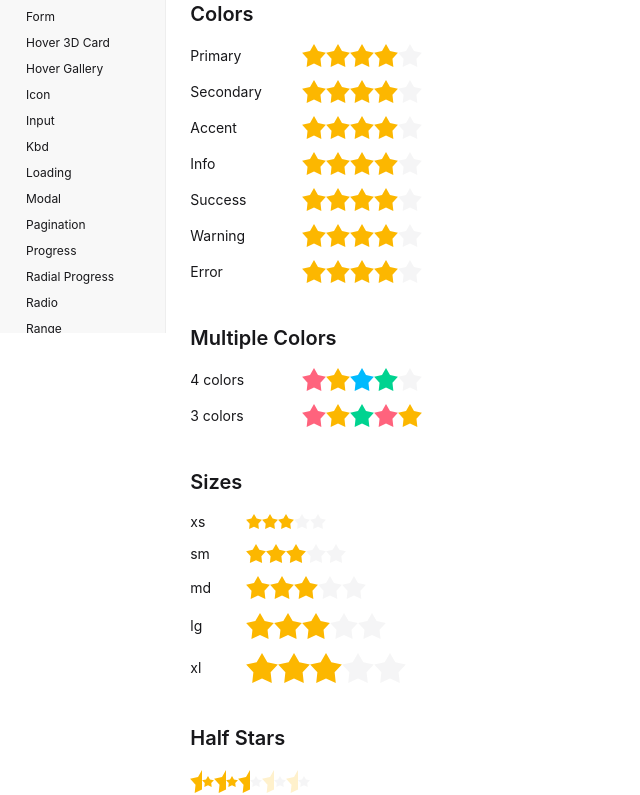
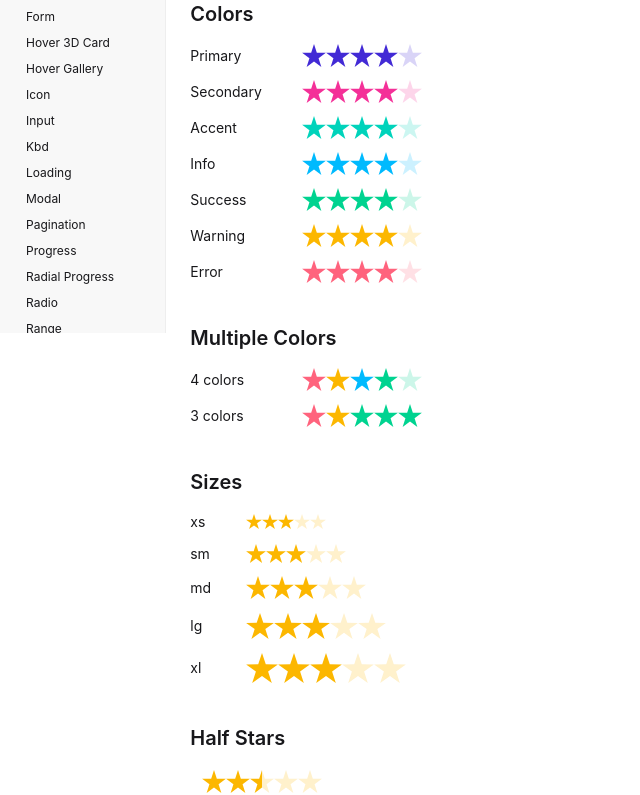
Before and after one commit to igidio/uikit-vue-daisyui, a Vue app: page /rating in a window 1280 px wide. Shown: the part 466-1261 px from the top of the page, without its empty margins (0-640 px from the left). Built offline with nearby package versions, Linux system fonts and the light colour scheme; what @iconify/tailwind4 would draw is missing.

Commit message:
feat: enhance UiRating component with improved props handling and color class definitions

```diff
--- a/src/shared/ui/ui-rating/UiRating.vue
+++ b/src/shared/ui/ui-rating/UiRating.vue
@@ -5,103 +5,83 @@ import { rating_sizes, rating_color_classes, type UiRatingSizes, type UiRatingCo
 interface Props {
   _name?: string
   readonly?: boolean
-  color?: UiRatingColors | null
-  multiple_colors?: UiRatingColors[] | null
+  color?: UiRatingColors
+  multiple_colors?: UiRatingColors[]
   size?: UiRatingSizes
   half?: boolean
   quantity?: number
-  icon?: string | null
+  icon?: string
 }
 
 const props = withDefaults(defineProps<Props>(), {
   _name: 'rating',
   readonly: false,
-  color: null,
-  multiple_colors: null,
+  color: 'warning',
+  multiple_colors: () => [],
   size: 'md',
   half: false,
   quantity: 5,
-  icon: null,
+  icon: 'mask-star',
 })
 
 const value = defineModel<number>('value', { default: 3 })
 
-const size_class = rating_sizes[props.size]
+const slots = computed(() => {
+  const count = props.half ? props.quantity * 2 : props.quantity
+  return Array.from({ length: count }, (_, i) => i)
+})
+
+const size_class = computed(() => rating_sizes[props.size])
+
+function star_index(idx: number): number {
+  return props.half ? Math.floor(idx / 2) : idx
+}
 
 function get_color_class(index: number): string {
-  if (props.multiple_colors && props.multiple_colors.length > 0) {
-    const color = props.multiple_colors[index % props.multiple_colors.length]
-    if (color && color in rating_color_classes) {
-      return rating_color_classes[color]
-    }
-    return rating_color_classes.warning
+  if (props.multiple_colors.length > 0) {
+    const color_key = props.multiple_colors[Math.min(index, props.multiple_colors.length - 1)] ?? 'warning'
+    return rating_color_classes[color_key] ?? 'bg-warning'
   }
-  if (props.color && props.color in rating_color_classes) {
-    return rating_color_classes[props.color]
-  }
-  return rating_color_classes.warning
+  return rating_color_classes[props.color] ?? 'bg-warning'
 }
 
-function get_mask_class(index: number): string {
-  if (props.icon) {
-    return `mask-${props.icon}`
-  }
-  const color = props.icon ? props.icon : 'mask-star-2'
-  return 'mask-star-2'
+function mask_class(): string[] {
+  return ['mask', props.icon]
 }
 
-const stars = computed(() => Array.from({ length: props.quantity }, (_, i) => i))
-
-function on_click(val: number): void {
+function select_rating(val: number): void {
   if (props.readonly) return
   value.value = val
 }
 
-function on_half_click(val: number): void {
-  if (props.readonly || !props.half) return
-  value.value = val - 0.5
-}
-
-function is_star_filled(index: number): boolean {
-  return value.value >= index + 1
-}
-
-function is_half_filled(index: number): boolean {
-  return props.half && value.value > index && value.value < index + 1
+function clear_rating(): void {
+  if (props.readonly) return
+  value.value = 0
 }
 </script>
 
 <template>
-  <div class="rating" :class="[size_class, half ? 'rating-half' : '']">
-    <template v-for="(_, i) in stars" :key="i">
+  <div class="rating" :class="[size_class, { 'rating-half': half }]">
+    <input
+      v-if="half"
+      type="radio"
+      :name="_name"
+      class="rating-hidden"
+      :checked="value === 0"
+      @click="clear_rating()"
+    />
+    <template v-for="(_, idx) in slots" :key="idx">
       <input
-        v-if="half"
-        class="mask mask-star-2 mask-half-1"
-        :class="[
-          props.multiple_colors ? '' : get_color_class(i),
-          is_star_filled(i) || is_half_filled(i) ? 'bg-warning' : '',
-        ]"
-        :style="props.multiple_colors && (is_star_filled(i) || is_half_filled(i)) ? `background-color: var(--color-${props.multiple_colors[i % props.multiple_colors.length] || 'warning'})` : ''"
-        type="radio"
-        :name="`${_name}-half-${i}`"
-        :disabled="readonly"
-        :checked="is_half_filled(i)"
-        :aria-label="`${i + 1} star half`"
-        @click="on_half_click(i + 1)"
-      />
-      <input
-        class="mask mask-star-2"
-        :class="[
-          is_star_filled(i) ? 'bg-warning' : 'bg-base-content/20',
-          props.multiple_colors && is_star_filled(i) ? '' : (is_star_filled(i) && props.color ? get_color_class(i) : ''),
-        ]"
-        :style="props.multiple_colors && is_star_filled(i) ? `background-color: var(--color-${props.multiple_colors[i % props.multiple_colors.length] || 'warning'})` : ''"
         type="radio"
         :name="_name"
+        :class="[
+          ...mask_class(),
+          get_color_class(star_index(idx)),
+          half && idx % 2 === 1 ? 'mask-half-2' : half ? 'mask-half-1' : '',
+        ]"
         :disabled="readonly"
-        :checked="is_star_filled(i)"
-        :aria-label="`${i + 1} star`"
-        @click="on_click(i + 1)"
+        :checked="half ? (idx + 1) / 2 === value : idx + 1 === value"
+        @change="select_rating(half ? (idx + 1) / 2 : idx + 1)"
       />
     </template>
   </div>
--- a/src/shared/ui/ui-rating/ui-rating-properties.ts
+++ b/src/shared/ui/ui-rating/ui-rating-properties.ts
@@ -8,15 +8,16 @@ export const rating_sizes: Record<UiRatingSizes, string> = {
   xl: 'rating-xl',
 }
 
-export type UiRatingColors = 'primary' | 'secondary' | 'accent' | 'neutral' | 'info' | 'success' | 'warning' | 'error'
+export type UiRatingColors = 'primary' | 'secondary' | 'accent' | 'neutral' | 'info' | 'success' | 'warning' | 'error' | 'ghost'
 
 export const rating_color_classes: Record<UiRatingColors, string> = {
-  primary: 'mask-star-2 bg-primary',
-  secondary: 'mask-star-2 bg-secondary',
-  accent: 'mask-star-2 bg-accent',
-  neutral: 'mask-star-2 bg-neutral',
-  info: 'mask-star-2 bg-info',
-  success: 'mask-star-2 bg-success',
-  warning: 'mask-star-2 bg-warning',
-  error: 'mask-star-2 bg-error',
+  primary: 'bg-primary',
+  secondary: 'bg-secondary',
+  accent: 'bg-accent',
+  neutral: 'bg-neutral',
+  info: 'bg-info',
+  success: 'bg-success',
+  warning: 'bg-warning',
+  error: 'bg-error',
+  ghost: 'bg-base-content/40',
 }
```
